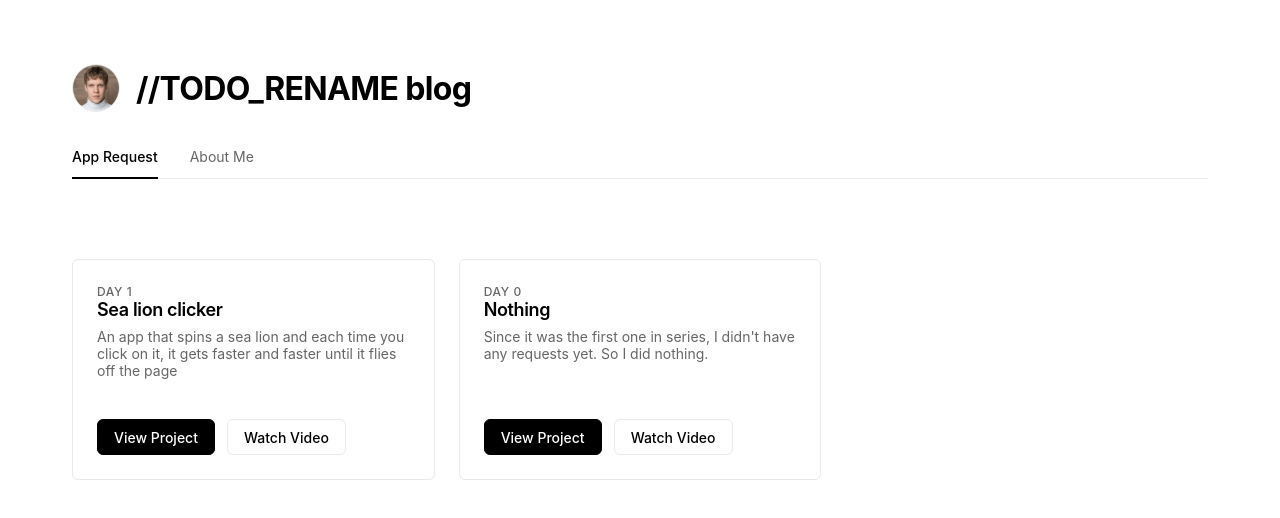
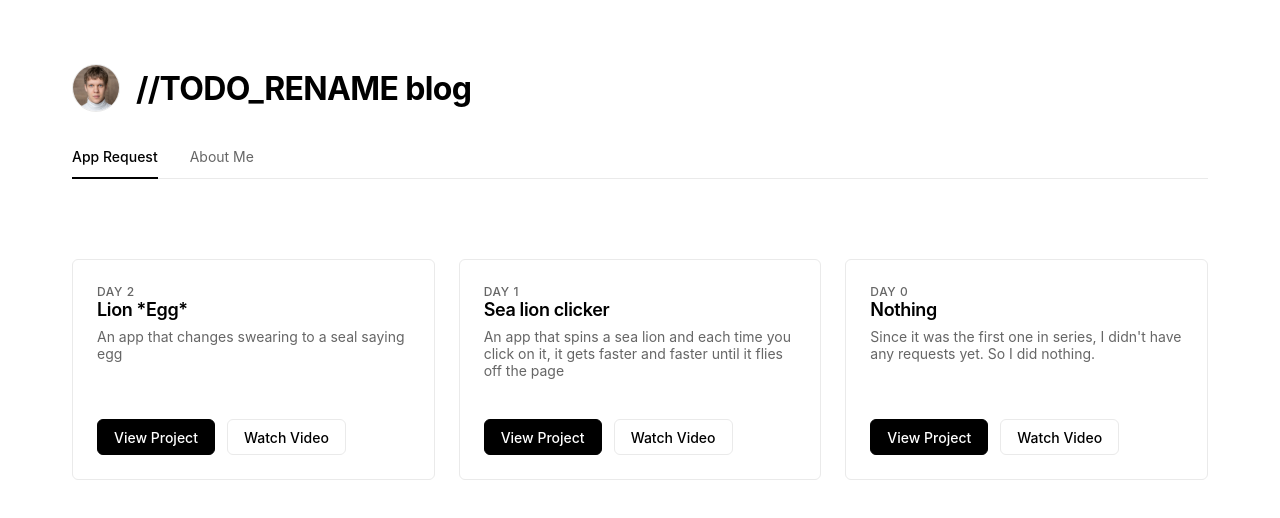
Before and after one commit to Vsageev/portfolio, a Next.js app: page / in a window 1280 px wide. Shown: the top 518 px of the page. Built offline with nearby package versions, Linux system fonts and the light colour scheme.

Commit message:
update day 2 content

```diff
--- a/src/data/projects.ts
+++ b/src/data/projects.ts
@@ -1,13 +1,21 @@
 import { Project } from "@/app/ProjectCard";
 
 export const projects: Project[] = [
+  {
+    id: 2,
+    name: "Lion *Egg*",
+    day: "Day 2",
+    description: "An app that changes swearing to a seal saying egg",
+    projectUrl: "https://vercel.com/vlads-projects-01a6fb8a/2-seal-bleep",
+    youtubeUrl: "https://youtube.com/shorts/4uH_WiF7Yxs",
+  },
   {
     id: 1,
     name: "Sea lion clicker",
     day: "Day 1",
     description: "An app that spins a sea lion and each time you click on it, it gets faster and faster until it flies off the page",
     projectUrl: "https://app-of-the-day.github.io/day-1-sea-lion/",
-    youtubeUrl: "#",
+    youtubeUrl: "https://youtube.com/shorts/KRH_x6xR4nU",
   },
   {
     id: 0,
```
